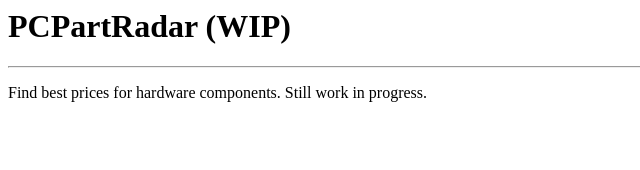
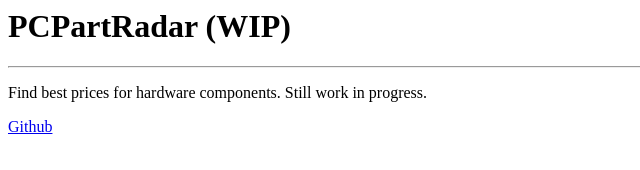
Before and after one commit to yasm3/pcpartradar, a website: page src/public/index.html in a window 1280 px wide. Shown: the full height of the page, 0-640 px from the left. Drawn offline with Linux system fonts and the light colour scheme.

Commit message:
add github on page

```diff
--- a/src/public/index.html
+++ b/src/public/index.html
@@ -1,3 +1,4 @@
 <h1>PCPartRadar (WIP)</h1>
 <hr>
 <p>Find best prices for hardware components. Still work in progress.</p>
+<a href="https://github.com/yasm3/pcpartradar">Github</a>
```
